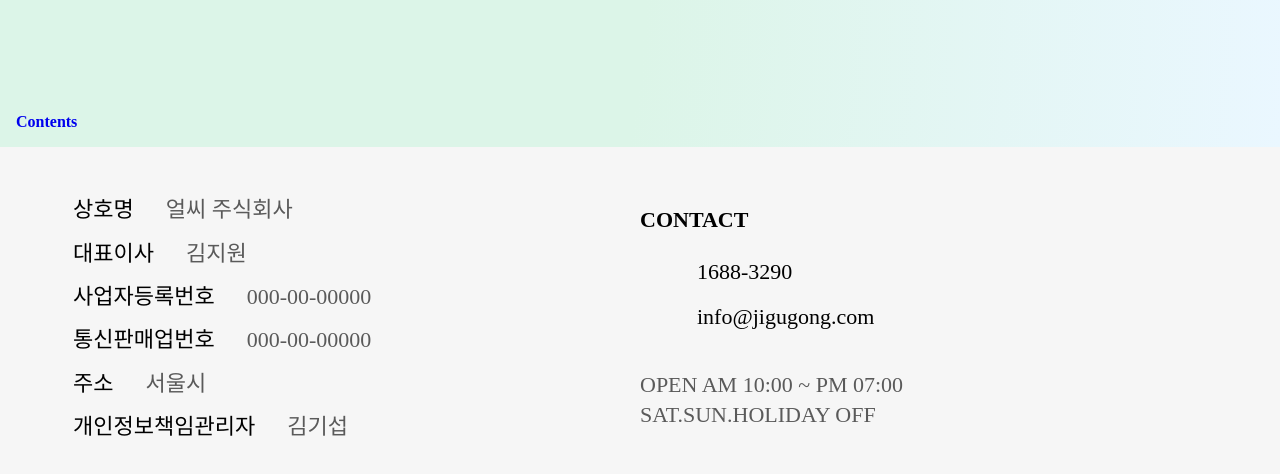
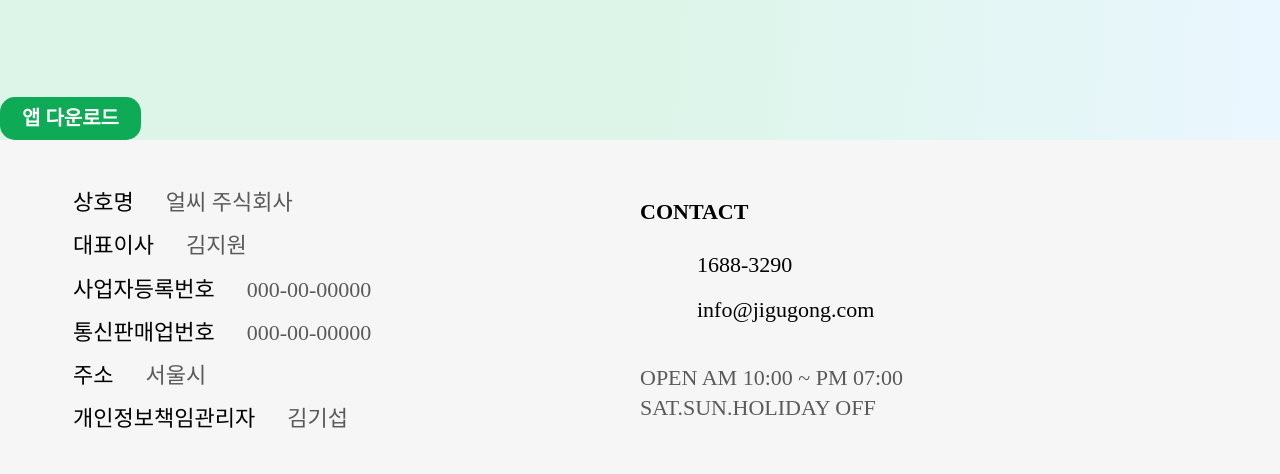
Before and after one commit to naninyang/jigugong-web, a Next.js app: page / in a window 1280 px wide. Shown: the top 474 px of the page. Built offline with nearby package versions, Linux system fonts and the light colour scheme.

Commit message:
Common green link button component
- 공통 녹색 링크버튼 컴포넌트

```diff
--- /dev/null
+++ b/pages/components/ButtonGreen.jsx
@@ -0,0 +1,50 @@
+import React from 'react';
+import styled from '@emotion/styled';
+import PropTypes from 'prop-types';
+import Link from 'next/link';
+import { fontWeights, Rem, Em } from '../utils/designSystem';
+
+const domainRegex = /http[s]*:\/\/[www.]*jigugong\.com[/]?/
+
+const Button = styled.a({
+  display: 'inline-flex',
+  backgroundColor: '#0EAA55',
+  padding: `${Em(10, 20)} ${Em(22, 20)}`,
+  borderRadius: `${Em(15, 20)}`,
+  fontWeight: fontWeights.SemiBold,
+  fontSize: `${Rem(20)}`,
+  color: '#FFFFFF',
+});
+
+const ButtonGreen = ({ href, ...rest }) => {
+  const sameDomain = domainRegex.test(href)
+
+  if (sameDomain) href = href.replace(domainRegex, '/')
+
+  if (href.startsWith('/')) {
+    return (
+      <Link href={href}>
+        <Button {...rest} />
+      </Link>
+    )
+  }
+
+  if (!href.startsWith('http')) {
+    return <Button href={href} {...rest} />
+  }
+
+  return (
+    <Button
+      href={href}
+      target="_blank"
+      rel="noopener noreferrer nofollow"
+      {...rest}
+    />
+  )
+}
+
+ButtonGreen.propTypes = {
+  href: PropTypes.string.isRequired,
+}
+
+export default ButtonGreen;
--- a/pages/index.jsx
+++ b/pages/index.jsx
@@ -2,29 +2,18 @@ import React from 'react';
 import styled from '@emotion/styled';
 import LinkButton from './utils/LinkButton';
 import { mq, fontWeights, Rem, Em } from './utils/designSystem';
+import ButtonGreen from './components/ButtonGreen';
 
 const Contents = styled.section({
   paddingTop: `${Rem(97)}`,
   backgroundImage: 'radial-gradient(circle at 0 0, #dcf5e8, #dcf5e8, #eaf7ff)',
 });
 
-const Button = styled(LinkButton)({
-  border: '1px',
-  display: 'inline-block',
-  padding: `${Em(16, 16)}`,
-  fontSize: `${Rem(16)}`,
-  fontWeight: fontWeights.Bold,
-  [mq.maxMobile]: {
-    padding: `${Em(16, 22)}`,
-    fontSize: `${Rem(22)}`,
-  },
-});
-
 function index() {
   return (
     <>
       <Contents>
-        <Button href="/">Contents</Button>
+        <ButtonGreen href="/">앱 다운로드</ButtonGreen>
       </Contents>
     </>
   )
```
Also changed, not shown: pages/assets/images/icons/instagram.svg.
